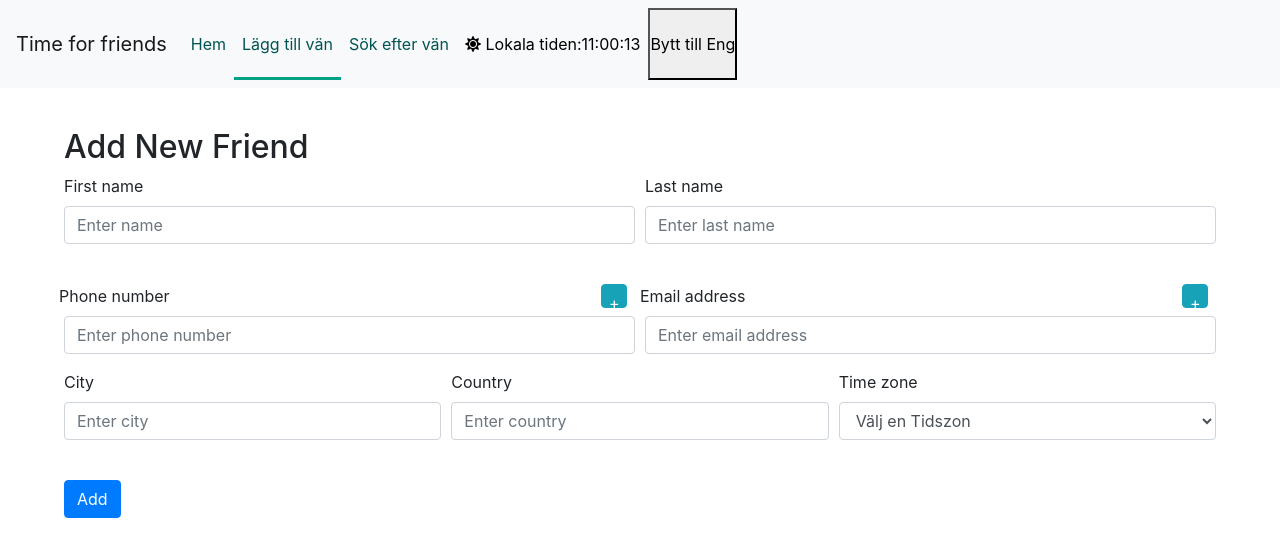
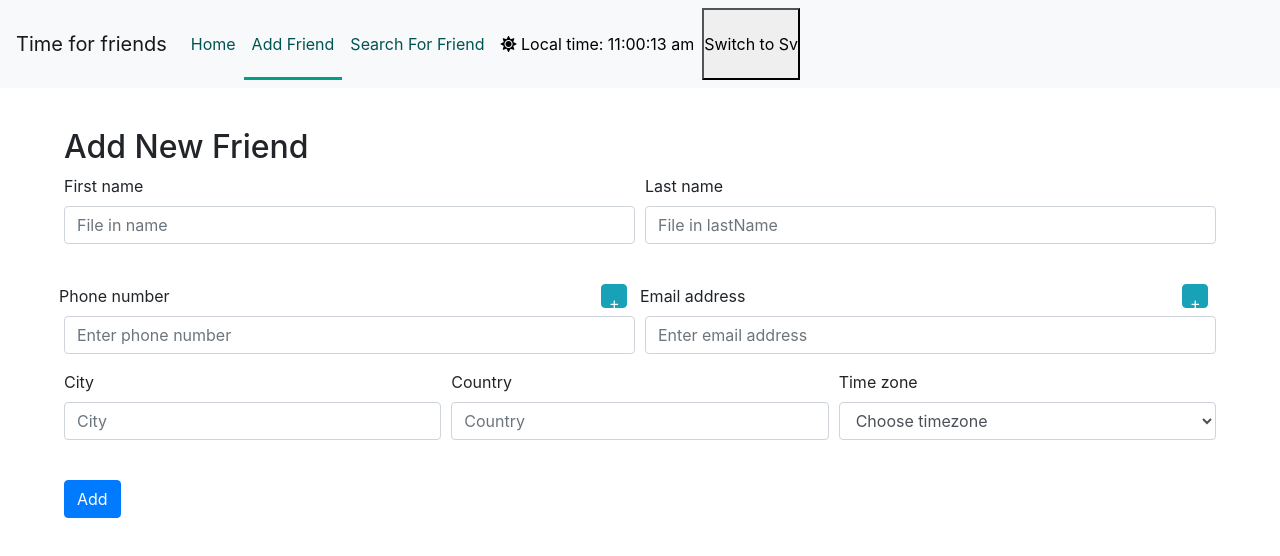
Before and after one commit to RamiAl/time-for-friends, a React (Create React App) app: page /addfriend in a window 1280 px wide. Shown: the top 556 px of the page. Built offline with nearby package versions, Linux system fonts and the light colour scheme; what google-maps-react would draw is missing.

Commit message:
slider translate

```diff
--- a/src/AddFriend.js
+++ b/src/AddFriend.js
@@ -9,8 +9,6 @@ import moment from 'moment-timezone';
 import store from './utilities/Store';
 
 const allTimeZone =  moment.tz.names();
-
-{store.lang ? allTimeZone.unshift("Choose timezone") : allTimeZone.unshift("Välj en Tidszon")}
 export default class AddFriend extends Component {
     emailCounter = 0;
     phoneCounter = 0;
@@ -59,8 +57,16 @@ export default class AddFriend extends Component {
         }
         filterItems(allTimeZone, this.state.city).map(x => console.log(x));
     }
-
+listeng(){
+    allTimeZone.shift()
+    allTimeZone.unshift("Choose timezone")
+}
+listsv(){
+    allTimeZone.shift()
+    allTimeZone.unshift("Välj tid zon")
+}
     showTimeZoneList(){
+        store.lang ? this.listeng() : this.listsv();
     let c = allTimeZone.filter( item => this.state.city !== "" && item.toLowerCase().includes(this.state.city.toLowerCase()));
     if(c.length > 0){
         if(c.map(item =>(<option key = {item}>{item}</option>).length > 0)){
@@ -108,7 +114,7 @@ export default class AddFriend extends Component {
         this.state.lastName ==='' ? this.setState({showLastName: true}) : this.setState({showLastName: false})
     }
     valTimeZone(){
-        (this.state.timeZone ==='' || this.state.timeZone ==='Choose timezone') ?  this.setState({showTimeZone: true})
+        (this.state.timeZone ==='' || this.state.timeZone ==='Choose timezone' ) ?  this.setState({showTimeZone: true})
         : this.setState({showTimeZone: false})
     }
 
@@ -134,35 +140,31 @@ export default class AddFriend extends Component {
         name === 'phoneNumbers' ? this.phoneCounter-- : this.emailCounter--;
     }
 
-    /*validateEmail(email) {
-        const emailRegex = new RegExp(/^(([^<>()\[\]\.,;:\s@\"]+(\.[^<>()\[\]\.,;:\s@\"]+)*)|(\".+\"))@(([^<>()[\]\.,;:\s@\"]+\.)+[^<>()[\]\.,;:\s@\"]{2,})$/i);
-        return emailRegex.test(email);
-    }*/
+    render() {
 
-    render() {
         return (
             <>
                 <Form className="addFriendForm" onSubmit={(e) => this.onSubmit(e)} ref="form">
-                    <h2>Add New Friend</h2>
+                    <h2>{this.state.lang ? 'Add New Friend' : 'Lägg till ny vän'}</h2>
                 <Form.Row>
                     <Form.Group as={Col} controlId="formGridFirstName" value={this.state.name}
                     onChange={e => this.handleUserInput(e)} >
-                    <Form.Label >First name</Form.Label>
-                    <Form.Control  name="firstName" placeholder="Enter name" />
-                    {(this.state.showFirstName ? <Form.Label className="error">File in name</Form.Label>:<Form.Label ></Form.Label>)}
+                    <Form.Label >{this.state.lang ? 'First name' : 'Förnamn'}</Form.Label>
+                    <Form.Control  name="firstName" placeholder={this.state.lang ? 'File in name' : 'Fyll in namn'} />
+                    {(this.state.showFirstName ? <Form.Label className="error">{this.state.lang ? 'File in name' : 'Fyll in namn'}</Form.Label>:<Form.Label ></Form.Label>)}
                     </Form.Group>
                     <Form.Group as={Col} controlId="formGridLastName" value={this.state.lastName}
                     onChange={e => this.handleUserInput(e)}>
-                    <Form.Label>Last name</Form.Label>
-                    <Form.Control name="lastName" placeholder="Enter last name" />
-                    {(this.state.showLastName ? <Form.Label className="error">File in lastName</Form.Label>:<Form.Label ></Form.Label>)}
+                    <Form.Label>{this.state.lang ? 'Last name' : 'Efternamn'}</Form.Label>
+                    <Form.Control name="lastName" placeholder={this.state.lang ? 'File in lastName' : 'Fyll in efternamn'} />
+                    {(this.state.showLastName ? <Form.Label className="error">{this.state.lang ? 'File in lastName' : 'Fyll in efternamn'}</Form.Label>:<Form.Label ></Form.Label>)}
                     </Form.Group>
                 </Form.Row>
 
                 <Form.Row>
                     <div className="col-md-6">
                         <Form.Row style={{justifyContent: 'space-between'}}>
-                            <Form.Label>Phone number</Form.Label>
+                            <Form.Label>{this.state.lang ? 'Phone number' : 'Telefonnumer'}</Form.Label>
                             <button type="button"
                             onClick={e => this.handleAddEmailOrPhone(e, 'phoneNumbers')}
                             name="phoneNumbers"
@@ -176,7 +178,7 @@ export default class AddFriend extends Component {
                                 <Form.Row>
                                     <Form.Group as={Col} controlId="formGridEmail" value={this.state.phoneNumbers}
                                     onChange={e => this.handleEmailOrPhoneInput(e, index)}>
-                                        <Form.Control name="phoneNumbers" placeholder="Enter phone number" />
+                                        <Form.Control name="phoneNumbers" placeholder= {this.state.lang ? 'Enter phone number' : 'Skriv in telefonnumer'} />
                                     </Form.Group>
                                     <div>
                                         {this.phoneCounter === 0 ? null :
@@ -197,7 +199,7 @@ export default class AddFriend extends Component {
 
                     <div className="col-md-6">
                         <Form.Row style={{justifyContent: 'space-between'}}>
-                            <Form.Label>Email address</Form.Label>
+                            <Form.Label>{this.state.lang ? 'Email address' : 'Email address'}</Form.Label>
                             <button type="button"
                             onClick={e => this.handleAddEmailOrPhone(e, 'emailAddresses')}
                             name="emailAddresses"
@@ -210,7 +212,7 @@ export default class AddFriend extends Component {
                                 <Form.Row>
                                     <Form.Group as={Col} controlId="formGridEmail" value={this.state.emailAddresses}
                                     onChange={e => this.handleEmailOrPhoneInput(e, index)}>
-                                        <Form.Control name="emailAddresses" placeholder="Enter email address" />
+                                        <Form.Control name="emailAddresses" placeholder={this.state.lang ? 'Enter email address' : 'Skriv in email address'}/>
                                     </Form.Group>
                                     <div>
                                         {this.emailCounter === 0 ? null :
@@ -233,27 +235,27 @@ export default class AddFriend extends Component {
                 <Form.Row>
                     <Form.Group as={Col} controlId="formGridCity" value={this.state.city}
                     onChange={e => this.handleUserInput(e)}>
-                    <Form.Label>City</Form.Label>
-                    <Form.Control name="city" placeholder="Enter city" ref ="city"/>
+                    <Form.Label>{this.state.lang ? 'City' : 'Stad'}</Form.Label>
+                    <Form.Control name="city" placeholder={this.state.lang ? 'City' : 'Stad'} ref ="city"/>
                     </Form.Group>
 
                     <Form.Group as={Col} controlId="formGridCountry" value={this.state.country}
                     onChange={e => this.handleUserInput(e)}>
-                    <Form.Label>Country</Form.Label>
-                    <Form.Control name="country" placeholder="Enter country" ref ="country"/>
+                    <Form.Label>{this.state.lang ? 'Country' : 'Land'}</Form.Label>
+                    <Form.Control name="country" placeholder={this.state.lang ? 'Country' : 'Land'} ref ="country"/>
                     </Form.Group>
 
                     <Form.Group as={Col} controlId="formGridTimeZone" value={this.state.timeZone}
                     onChange={e => this.handleUserInput(e)} >
-                    <Form.Label>Time zone</Form.Label>
+                    <Form.Label>{this.state.lang ? 'Time zone' : 'Tidzon'}</Form.Label>
                     <Form.Control as="select" name="timeZone" ref ="timeZone">
                         {this.showTimeZoneList()}
                     </Form.Control >
-                    {(this.state.showTimeZone ? <Form.Label className="error">Choose a timezone</Form.Label>:<Form.Label ></Form.Label>)}
+                    {(this.state.showTimeZone ? <Form.Label className="error">{this.state.lang ? 'Choose timezone' : 'Välj en tidzon'}</Form.Label>:<Form.Label ></Form.Label>)}
                     </Form.Group>
                 </Form.Row>
                 <Button variant="primary" type="submit">
-                    Add
+                {this.state.lang ? 'Add' : 'Lägg till'}
                 </Button>
                 </Form>
             </>
--- a/src/Clock.js
+++ b/src/Clock.js
@@ -87,7 +87,6 @@ export default class Clock extends Component{
     }
 
     render(){
-        let en = moment.tz(this.props.timeZone).format('hh:mm:ss a');
 
 
         return(
--- a/src/Navigation.js
+++ b/src/Navigation.js
@@ -21,7 +21,6 @@ componentWillUnmount(){
   store.unsubscribeToChanges(this.storeListener);
 }
 switchlang() {
-  console.log('hej');
   if (store.lang === true){
     store.setState({
       lang: false
--- a/src/SearchFriend.js
+++ b/src/SearchFriend.js
@@ -5,7 +5,7 @@ import Form from 'react-bootstrap/Form';
 import FriendsList from './FriendsList'
 import TimeRangeSlider from 'react-time-range-slider';
 import ScrollTop from "react-scrolltop-button";
-import MyIcon from "react-scrolltop-button";
+//import MyIcon from "react-scrolltop-button";
 import store from './utilities/Store';
 export default class SearchFriend extends Component {
     constructor(props) {
@@ -15,18 +15,23 @@ export default class SearchFriend extends Component {
             sortBy: 'firstName',
             value: {
                 start: "00:00",
-                end: "23:59"
+                end: "23:45",
             },
+            engstart: "00:00",
+            engend:"11:45",
+            timeofday: true,
             lang: store.lang
         };
         this.timeChangeHandler = this.timeChangeHandler.bind(this);
         this.handleUserInput = this.handleUserInput.bind(this);
     }
     componentDidMount(){
+        this.toeng();
         this.storeListener = ()=>{
             this.setState({lang: store.lang});
         };
         store.subscribeToChanges(this.storeListener);
+
     }
 
     componentWillUnmount(){
@@ -42,8 +47,75 @@ export default class SearchFriend extends Component {
         this.setState({
             value: time
         });
+        this.toeng();
     }
 
+    toeng(){
+        let s = this.state.value.start;
+        if(s[1] === ':'){
+            s = '0'+s;
+        }
+        if (s < '12:00') {
+         if(s < '01:00'){
+             s = '12' + s.substr(2);
+         }
+         if(this.state.engstart !== s + 'am'){
+             this.setState({
+                 engstart: s + 'am'
+                });
+            }
+        }else{
+            if (this.state.engstart !== s + 'pm') {
+                  if(s >= '13:00'){
+                    let nr;
+                    nr = parseInt(s,10);
+                    nr = nr-12;
+                    s = nr+s.substr(2);
+                    if (nr < 10) {
+                        s = '0'+s;
+                    }
+                  }
+                  this.setState({
+                    engstart: s + 'pm'
+                  })
+            }
+        }
+
+//------------------------------------------------------------------
+let e = this.state.value.end;
+if(e[1] === ':'){
+    e = '0'+e;
+}
+
+if (e < '12:00') {
+ if(e < '01:00'){
+     e = '12' + e.substr(2);
+ }
+ if(this.state.engend === e + 'am'){
+  return;
+ }
+    this.setState({
+    engend: e + 'am'
+  });
+}else{
+    if (this.state.engend !== e + 'pm') {
+          if(e >= '13:00'){
+            let nr;
+            nr = parseInt(e,10);
+            nr = nr-12;
+            e = nr+e.substr(2);
+            if (nr < 10) {
+                e = '0'+e;
+            }
+          }
+          this.setState({
+            engend: e + 'pm'
+          })
+    }
+}
+
+
+    }
     render() {
         return (
             <>
@@ -77,7 +149,7 @@ export default class SearchFriend extends Component {
                     </div>
                     <TimeRangeSlider
                     format={24}
-                    maxValue={"23:59"}
+                    maxValue={"23:45"}
                     minValue={"00:00"}
                     name={"time_range"}
                     onChange={this.timeChangeHandler}
@@ -85,8 +157,8 @@ export default class SearchFriend extends Component {
                     value={this.state.value}/>
 
                     <div className = "timeRange">
-                        <h6>{store.lang ?'start: ':'start: '} {this.state.value.start}</h6>
-                        <h6>{store.lang ?'end: ':'slut: '} {this.state.value.end}</h6>
+                        <h6>{store.lang ?'start: ':'start: '}  {store.lang ?  this.state.engstart : this.state.value.start}</h6>
+                        <h6>{store.lang ?'end: ':'slut: '} {store.lang ?  this.state.engend : this.state.value.end}</h6>
                     </div>
 
                     <FriendsList {...this.state}/>
--- a/src/utilities/Store.js
+++ b/src/utilities/Store.js
@@ -1,5 +1,5 @@
 const subscribingFunctions = [];
-const store  = { lang:false };
+const store  = { lang:true };
 
 // Don't set properties
 // in store directly
```
